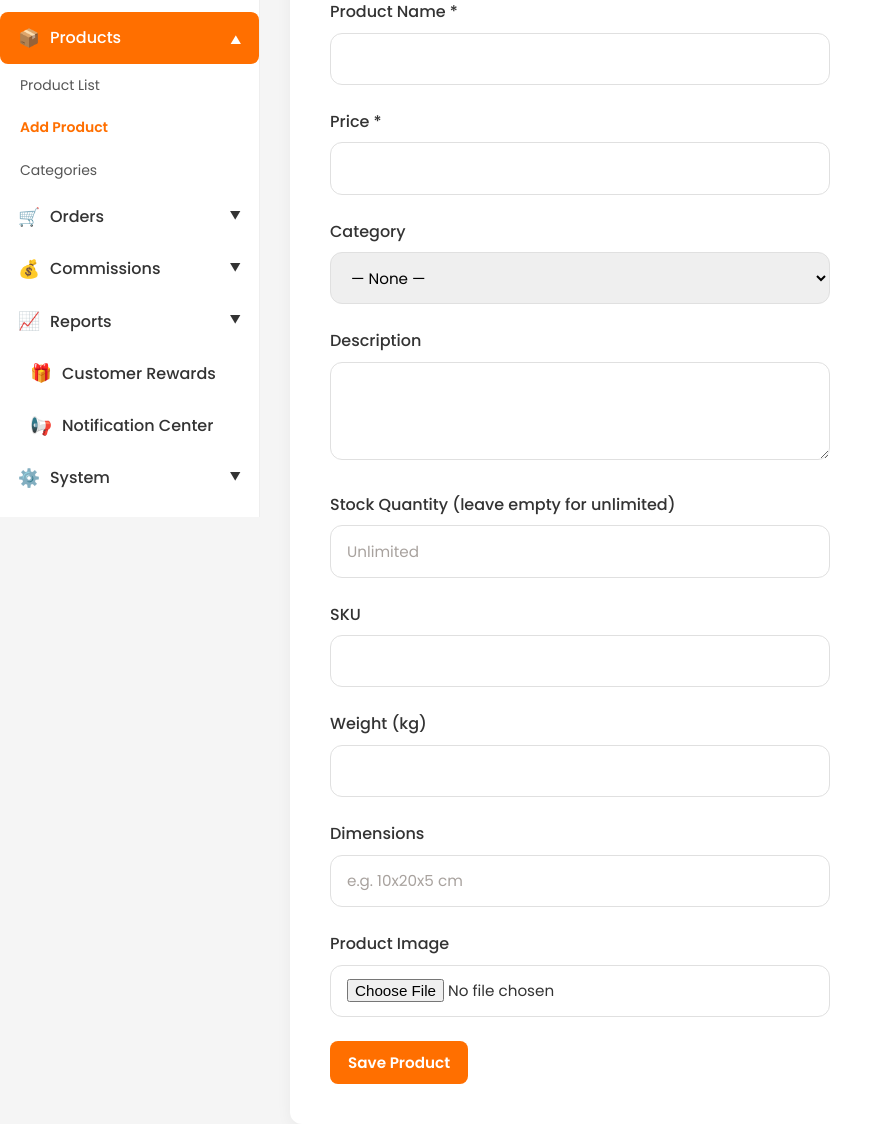
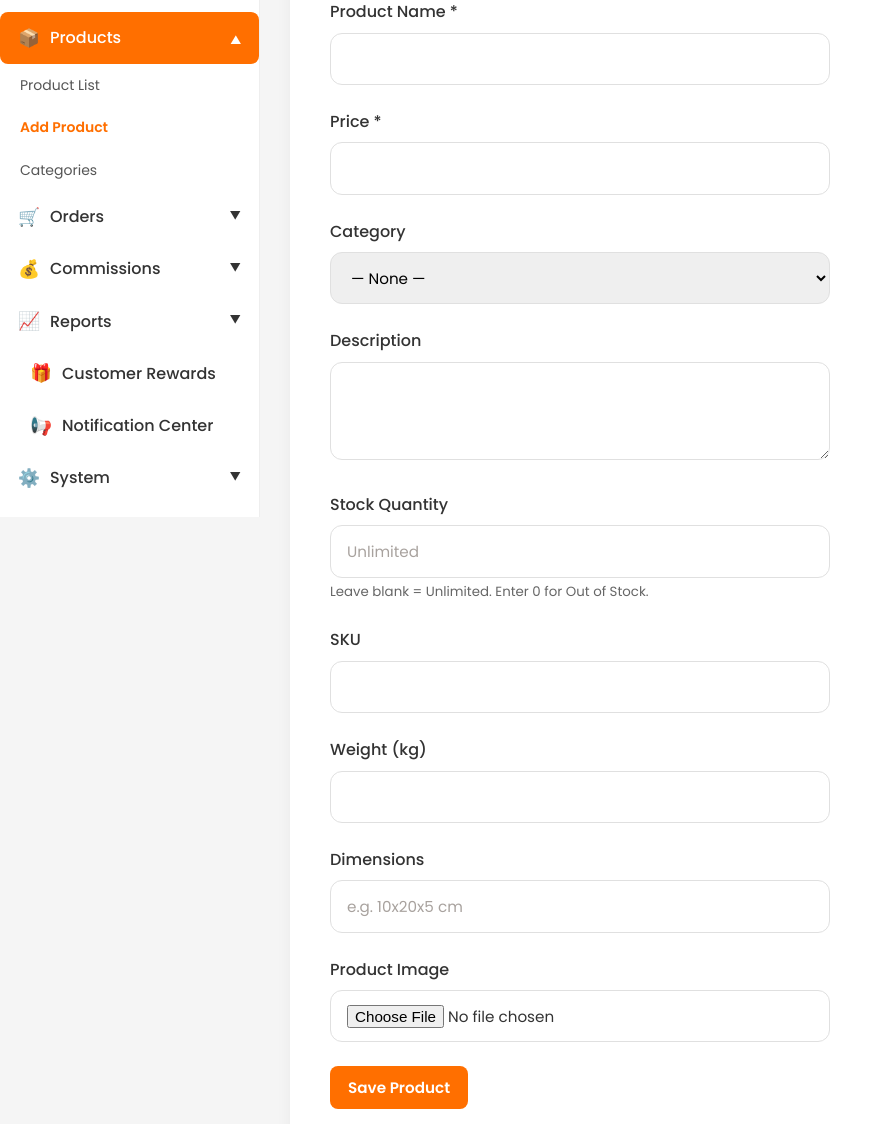
Before and after one commit to chayanc50-byte/abound-nextgen-e-hub, a Flask app: page /admin-products/product/add in a window 1280 px wide. Shown: the part 283-1407 px from the top of the page, without its empty margins (0-893 px from the left). Run offline with Flask 3, Linux system fonts and the light colour scheme; the visitor is signed in with stand-in values (Sample User, id 1); data comes from the database, SQL or seed files in the repository.

Commit message:
update stock update behaviour

```diff
--- a/app.py
+++ b/app.py
@@ -112,6 +112,19 @@ def generate_referral_id():
         if not User.query.filter_by(referral_id=ref_id).first():
             return ref_id
     raise ValueError('Could not generate unique referral ID')
+
+def generate_product_sku():
+    """Generate a unique product SKU when the admin leaves it blank."""
+    for _ in range(100):
+        sku = f"SKU-{datetime.utcnow().strftime('%Y%m%d%H%M%S')}-{random.randint(1000,9999)}"
+        if not Product.query.filter_by(sku=sku).first():
+            return sku
+    return f"SKU-{datetime.utcnow().strftime('%Y%m%d%H%M%S')}-{random.randint(10000,99999)}"
+
+def decrement_tracked_stock(product, quantity):
+    """Reduce inventory only for tracked-stock products."""
+    if product.stock_quantity is not None and product.stock_quantity > 0:
+        product.stock_quantity = max(0, product.stock_quantity - quantity)
 
 def send_welcome_email(user):
     """Send welcome email to new registrants."""
@@ -495,7 +508,7 @@ class Product(db.Model):
     price = db.Column(db.Float, nullable=False)
     image_url = db.Column(db.String(255))
     category_id = db.Column(db.Integer, db.ForeignKey('category.id'), nullable=True)
-    stock_quantity = db.Column(db.Integer, default=0)  # 0 = unlimited or use null
+    stock_quantity = db.Column(db.Integer, nullable=True)  # None = unlimited, 0 = out of stock
     sku = db.Column(db.String(50), nullable=True)
     weight = db.Column(db.Float, nullable=True)
     dimensions = db.Column(db.String(100), nullable=True)
@@ -503,7 +516,7 @@ class Product(db.Model):
 
     @property
     def is_out_of_stock(self):
-        return self.stock_quantity is not None and self.stock_quantity <= 0
+        return self.stock_quantity == 0
 
 class Address(db.Model):
     """Saved delivery address for a user."""
@@ -1278,8 +1291,7 @@ def api_verify_payment():
         return jsonify({'error': 'Product is out of stock', 'success': False}), 400
     order.payment_status = 'Paid'
     order.razorpay_order_id = rzp_order_id
-    if product.stock_quantity is not None:
-        product.stock_quantity = max(0, (product.stock_quantity or 0) - order.quantity)
+    decrement_tracked_stock(product, order.quantity)
     db.session.commit()
     distribute_commission(order)
     send_order_notification(order)
@@ -1375,8 +1387,7 @@ def place_order(product_id):
         payment_status='Paid'
     )
     db.session.add(order)
-    if product.stock_quantity is not None:
-        product.stock_quantity = max(0, (product.stock_quantity or 0) - quantity)
+    decrement_tracked_stock(product, quantity)
     db.session.commit()
 
     # Save address if checkbox selected and using manual address (not saved address)
@@ -1607,8 +1618,7 @@ def retail_checkout_verify_payment():
     db.session.add(order)
 
     # Update stock
-    if product.stock_quantity is not None:
-        product.stock_quantity = max(0, product.stock_quantity - order.quantity)
+    decrement_tracked_stock(product, order.quantity)
 
     # Calculate and add savings points
     savings_account = get_or_create_savings_account(customer.id)
@@ -1752,8 +1762,7 @@ def create_order(product_id):
     order = Order(user_id=user.id, product_id=product.id, amount=product.price, quantity=quantity,
         shipping_address=shipping_address or None, phone=phone or None, payment_status='Paid')
     db.session.add(order)
-    if product.stock_quantity is not None:
-        product.stock_quantity = max(0, (product.stock_quantity or 0) - quantity)
+    decrement_tracked_stock(product, quantity)
     db.session.commit()
     distribute_commission(order)
     send_order_notification(order)
@@ -2798,7 +2807,7 @@ def admin_product_add():
         category_id = request.form.get('category_id', type=int)
         description = request.form.get('description', '')
         stock_quantity = request.form.get('stock_quantity', type=int)
-        sku = request.form.get('sku', '')
+        sku = request.form.get('sku', '').strip()
         weight = request.form.get('weight', type=float)
         dimensions = request.form.get('dimensions', '')
         if not name or price is None:
@@ -2818,7 +2827,7 @@ def admin_product_add():
                     img_path = f'/static/images/{fn}'
         p = Product(name=name, price=price, description=description or None, image_url=img_path,
             category_id=category_id if category_id else None, stock_quantity=stock_quantity if stock_quantity is not None else None,
-            sku=sku or None, weight=weight if weight else None, dimensions=dimensions or None)
+            sku=sku or generate_product_sku(), weight=weight if weight else None, dimensions=dimensions or None)
         db.session.add(p)
         db.session.commit()
         log_activity(session['user_id'], f'Created product: {name}', 'product', p.id)
@@ -2839,7 +2848,7 @@ def admin_product_edit(prod_id):
         p.category_id = request.form.get('category_id', type=int) or None
         p.description = request.form.get('description', '') or None
         p.stock_quantity = request.form.get('stock_quantity', type=int) if request.form.get('stock_quantity') != '' else None
-        p.sku = request.form.get('sku', '') or None
+        p.sku = request.form.get('sku', '').strip() or generate_product_sku()
         p.weight = request.form.get('weight', type=float) or None
         p.dimensions = request.form.get('dimensions', '') or None
         if 'image' in request.files and request.files['image'].filename:
--- a/templates/admin/product_form.html
+++ b/templates/admin/product_form.html
@@ -28,8 +28,9 @@
             <textarea name="description" rows="3">{{ product.description if product else '' }}</textarea>
         </div>
         <div class="form-group">
-            <label>Stock Quantity (leave empty for unlimited)</label>
+            <label>Stock Quantity</label>
             <input type="number" name="stock_quantity" min="0" value="{{ product.stock_quantity if product and product.stock_quantity is not none else '' }}" placeholder="Unlimited">
+            <small class="muted">Leave blank = Unlimited. Enter 0 for Out of Stock.</small>
         </div>
         <div class="form-group">
             <label>SKU</label>
--- a/templates/admin/products.html
+++ b/templates/admin/products.html
@@ -77,7 +77,7 @@
                 <td>{{ p.name }}</td>
                 <td>{{ p.category.name if p.category else '—' }}</td>
                 <td>₹{{ "%.2f"|format(p.price) }}</td>
-                <td>{{ p.stock_quantity if p.stock_quantity is not none else '∞' }}{% if p.stock_quantity is not none and p.stock_quantity <= 0 %} <span class="badge badge-status-cancelled">Out of Stock</span>{% endif %}</td>
+                <td>{{ p.stock_quantity if p.stock_quantity is not none else '∞' }}{% if p.stock_quantity == 0 %} <span class="badge badge-status-cancelled">Out of Stock</span>{% endif %}</td>
                 <td>
                     <a href="{{ url_for('admin_product_edit', prod_id=p.id) }}" class="btn btn-secondary btn-sm">Edit</a>
                     <form method="POST" action="{{ url_for('admin_product_delete', prod_id=p.id) }}" style="display:inline;" onsubmit="return confirm('Delete {{ p.name }}?');">
```
